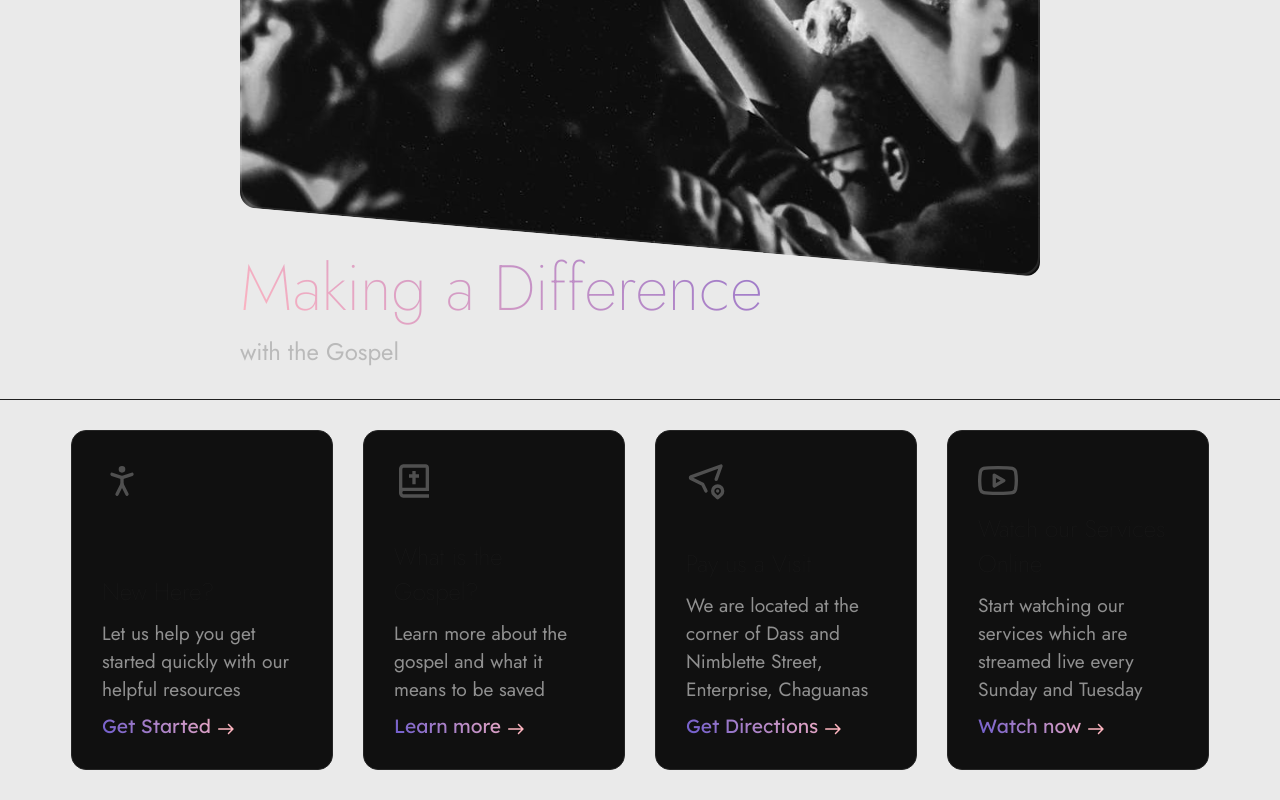
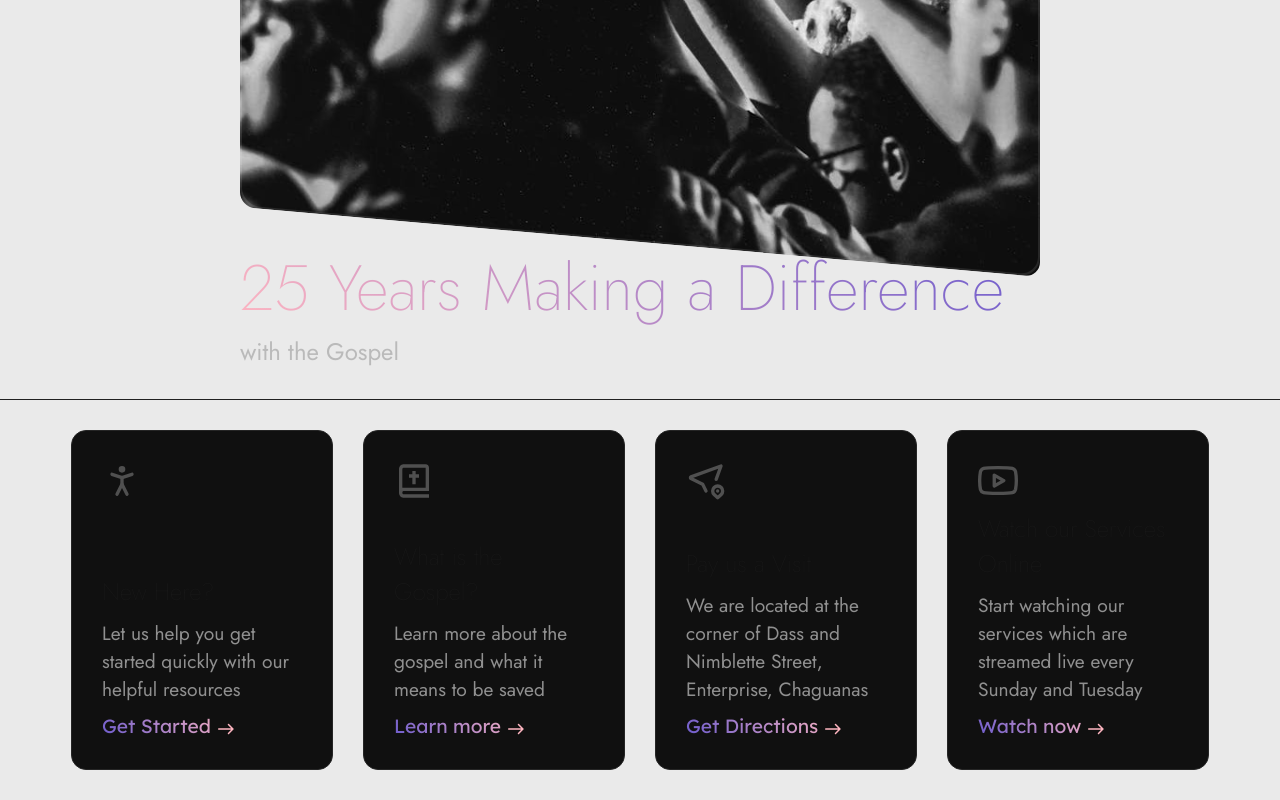
Before and after one commit to sgarcia97/test-app, a Next.js app: page / in a window 1280 px wide. Shown: the part 678-1478 px from the top of the page. Built offline with nearby package versions, Linux system fonts and the light colour scheme.

Commit message:
Update page.tsx

```diff
--- a/app/home/page.tsx
+++ b/app/home/page.tsx
@@ -11,7 +11,9 @@ export default function Page() {
   return (
     <>
       <Header/>
-      <Landing title="Making a Difference" subtitle="with the Gospel"/>
+      <Landing
+        title="25 Years Making a Difference"
+        subtitle="with the Gospel"/>
       <CardWrapper center={true}>
         <Card
         title="New Here?"
```
